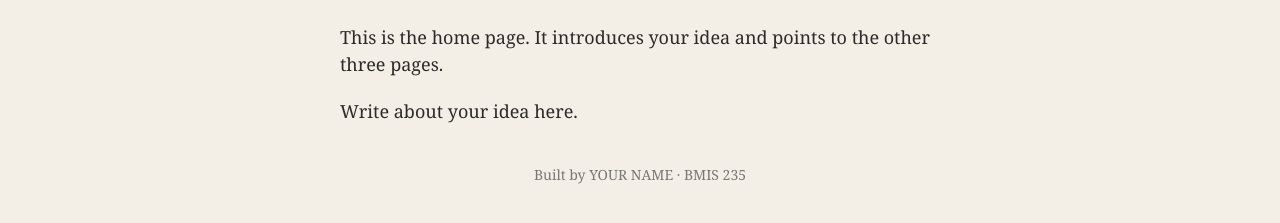
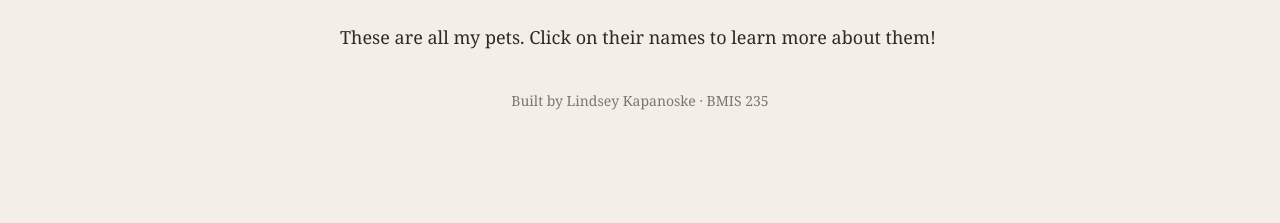
Before and after one commit to lkapanoske/bmis235-html-3, a plain HTML site: page index.html in a window 1280 px wide. Shown: the part 171-394 px from the top of the page. Drawn offline with Linux system fonts and the light colour scheme.

Commit message:
Update footer and home page description

```diff
--- a/index.html
+++ b/index.html
@@ -29,8 +29,7 @@
 </nav>
 
 <h1>Home</h1>
-<p>This is the home page. It introduces your idea and points to the other three pages.</p>
-<p>Write about your idea here.</p>
+<p>These are all my pets. Click on their names to learn more about them!</p>
 
 <!-- ===== SAVE THIS SPACE ==============================================
      This box is empty on purpose. Leave it here. We will use it later.
@@ -38,7 +37,7 @@
 <div class="showcase"></div>
 
 <!-- Footer: fill in your name -->
-<footer>Built by YOUR NAME &middot; BMIS 235</footer>
+<footer>Built by Lindsey Kapanoske &middot; BMIS 235</footer>
 
 </body>
 </html>
```
